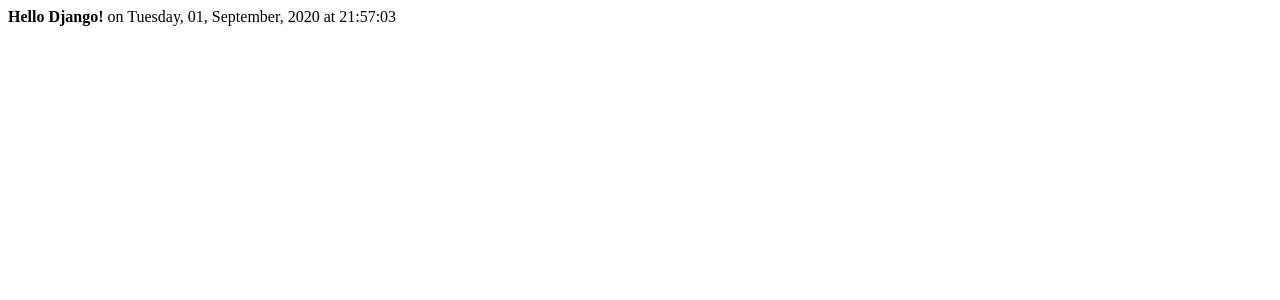
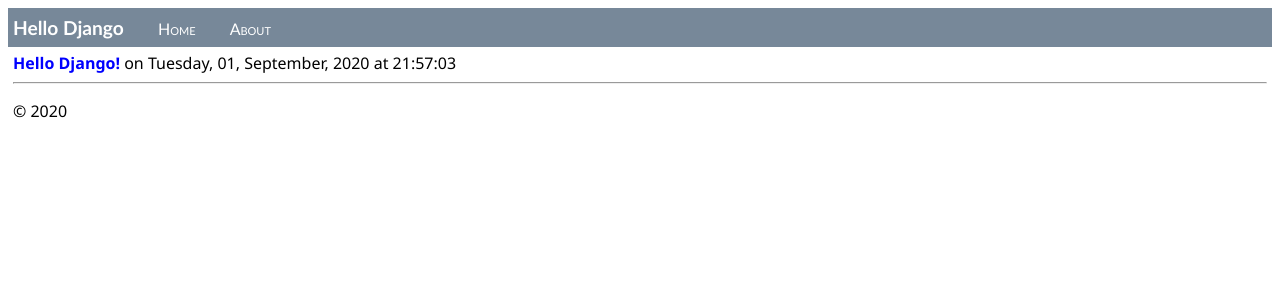
Before and after one commit to allanpaolin/LearningDjango, a Django app: page / in a window 1280 px wide. Shown: the top 300 px of the page. Run offline with Django 3.2, Linux system fonts and the light colour scheme.

Commit message:
Adicionadas páginas 'about' e 'layout'. Adicionado também folha de estilos css 'site.css' e usado layout como padrão, e blocos nas páginas about e index.

```diff
--- /dev/null
+++ b/LearningDjango/HelloDjangoApp/static/site.css
@@ -0,0 +1,32 @@
+.message {
+    font-weight: 600;
+    color: blue;
+}
+
+.navbar {
+    background-color: lightslategray;
+    font-size: 1em;
+    font-family: 'Trebuchet MS', 'Lucida Sans Unicode', 'Lucida Grande', 'Lucida Sans', Arial, sans-serif;
+    color: white;
+    padding: 8px 5px 8px 5px;
+}
+
+    .navbar a {
+        text-decoration: none;
+        color: inherit;
+    }
+
+.navbar-brand {
+    font-size: 1.2em;
+    font-weight: 600;
+}
+
+.navbar-item {
+    font-variant: small-caps;
+    margin-left: 30px;
+}
+
+.body-content {
+    padding: 5px;
+    font-family: 'Segoe UI', Tahoma, Geneva, Verdana, sans-serif;
+}
--- /dev/null
+++ b/LearningDjango/HelloDjangoApp/templates/HelloDjangoApp/about.html
@@ -0,0 +1,4 @@
+{% extends "HelloDjangoApp/layout.html" %}
+{% block content %}
+{{ content }}
+{% endblock %}
--- a/LearningDjango/HelloDjangoApp/templates/HelloDjangoApp/index.html
+++ b/LearningDjango/HelloDjangoApp/templates/HelloDjangoApp/index.html
@@ -1,9 +1,4 @@
-<html>
-<head><title>{{ title }}</title></head>
-
-<body>
-
-<strong>{{ message }}</strong>{{ content }}
-
-</body>
-</html>
+{% extends "HelloDjangoApp/layout.html" %}
+{% block content %}
+<span class="message">{{ message }}</span>{{ content }}
+{% endblock %}
--- /dev/null
+++ b/LearningDjango/HelloDjangoApp/templates/HelloDjangoApp/layout.html
@@ -0,0 +1,25 @@
+<!DOCTYPE html>
+<html>
+<head>
+    <meta charset="utf-8" />
+    <title>{{ title }}</title>
+    {% load staticfiles %}
+    <link rel="stylesheet" type="text/css" href="{% static 'site.css' %}" />
+</head>
+
+<body>
+    <div class="navbar">
+       <a href="/" class="navbar-brand">Hello Django</a>
+       <a href="{% url 'home' %}" class="navbar-item">Home</a>
+       <a href="{% url 'about' %}" class="navbar-item">About</a>
+    </div>
+
+    <div class="body-content">
+{% block content %}{% endblock %}
+        <hr/>
+        <footer>
+            <p>&copy; 2020</p>
+        </footer>
+    </div>
+</body>
+</html>
--- a/LearningDjango/HelloDjangoApp/views.py
+++ b/LearningDjango/HelloDjangoApp/views.py
@@ -13,3 +13,13 @@
             'content': " on " + now.strftime("%A, %d, %B, %Y at %X")
         }
     )
+
+def about(request):
+    return render(
+        request,
+        "HelloDjangoApp/about.html",
+        {
+            'title': "About HelloDjangoApp",
+            'content': "Example app page of Django."
+        }
+    )
--- a/LearningDjango/LearningDjango/urls.py
+++ b/LearningDjango/LearningDjango/urls.py
@@ -4,4 +4,5 @@
 urlpatterns = [
     url(r'^$', HelloDjangoApp.views.index, name='index'),
     url(r'^home$', HelloDjangoApp.views.index, name='home'),
+    url(r'^about$', HelloDjangoApp.views.about, name='about'),
     ]
```
Also changed, not shown: 1 other file.
